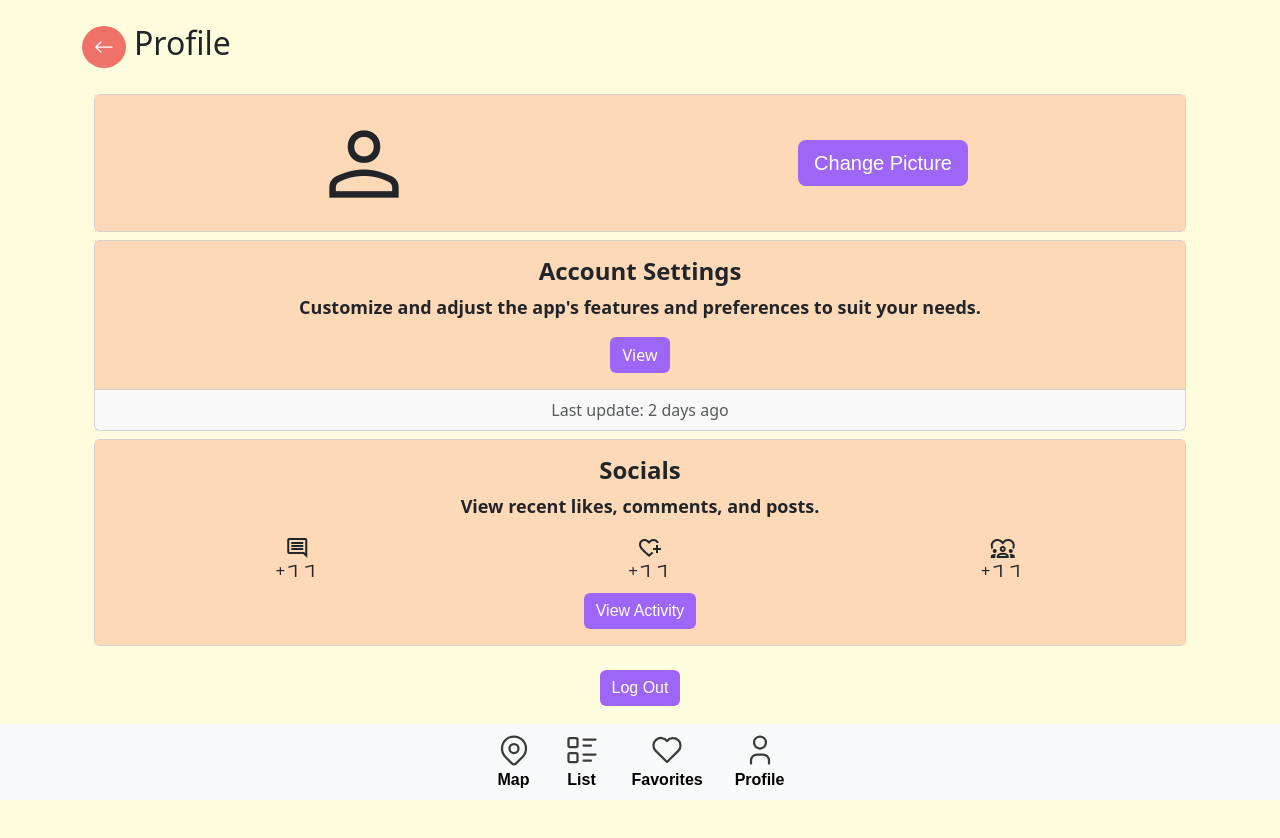
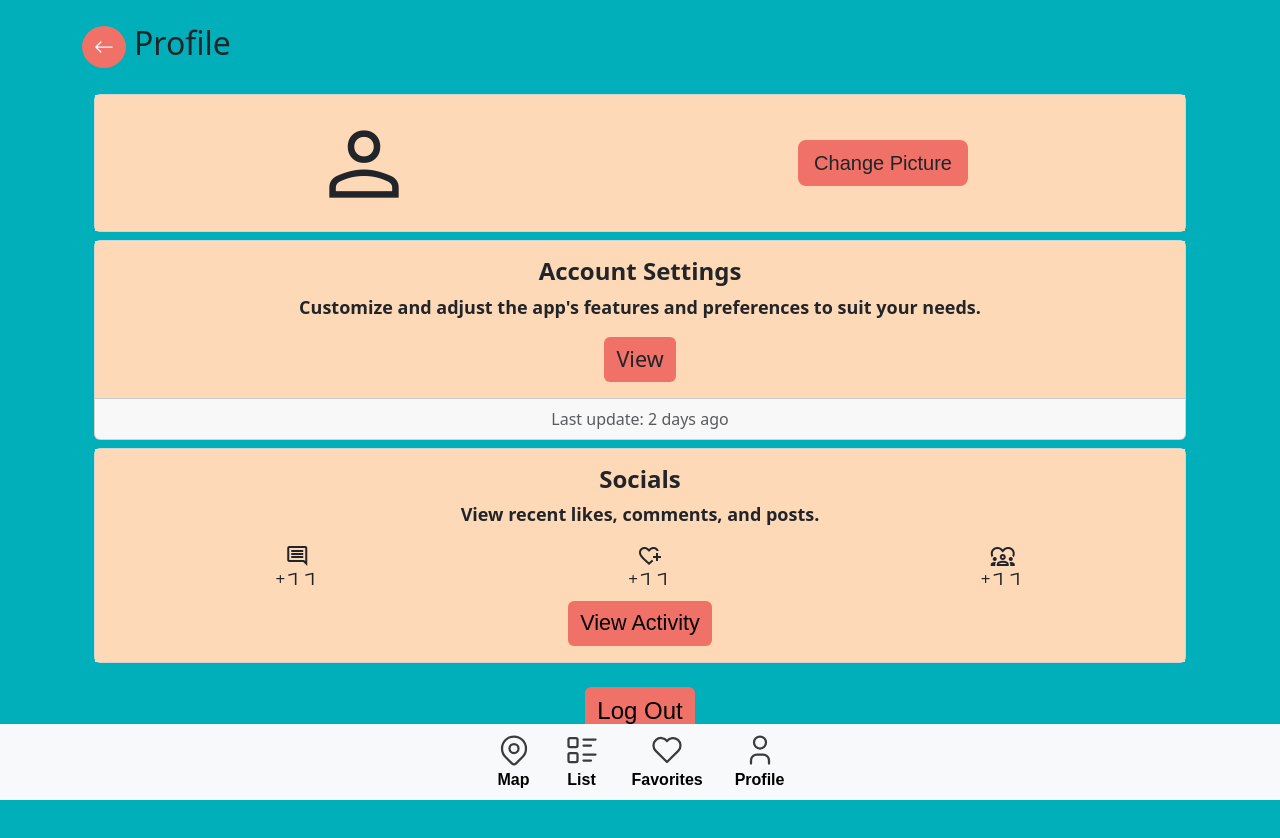
Before and after one commit to persephone-wong/1800_202410_DTC14, a plain HTML site: page profile.html in a window 1280 px wide. Before the commit the page ends 810 px from the top, so only its background shows below. Drawn offline with nearby package versions, Linux system fonts and the light colour scheme; no server answers; a script that the page names is missing.

Commit message:
changed background color

```diff
--- a/profile.html
+++ b/profile.html
@@ -55,7 +55,7 @@
                         person
                     </span>
                     <a href="profilePicture.html">
-                        <button id="changeProfilePic" type="button" class="btn btn-primary btn-lg bg-purple">Change
+                        <button id="changeProfilePic"type="button" class="btn btn-lg">Change
                             Picture</button>
                     </a>
                 </div>
@@ -67,7 +67,9 @@
                     <h5 class="card-title"><strong> Account Settings</strong></h5>
                     <p class="card-text"> Customize and adjust the app's features and preferences to suit your needs.
                     </p>
-                    <a id="accountSettings" href="account_details.html" class="btn btn-primary bg-purple">View</a>
+                    <a id="accountSettings" href="account_details.html" class="btn" style="background-color: #F07167;
+                    border: 0px;
+                    font-weight: 500;">View</a>
                 </div>
                 <div class="card-footer text-muted">
                     Last update: 2 days ago
--- a/styles/style.css
+++ b/styles/style.css
@@ -4,12 +4,13 @@ nav {
 }
 
 #bottomnavbar{
-  background-color: #FDFCDC;
+  background-color: #00AFB9;
+
 }
 
 body {
-  background-color: #FDFCDC;
-  padding-bottom: 40px;
+  background-color: #00AFB9;
+  padding-bottom: 70px;
 }
 
 a {
@@ -61,14 +62,24 @@ a {
   border-color: rgb(126, 62, 228);
 }
 
+#accountSettings{
+  background-color: #F07167;
+  font-weight: 500;
+  font-size: larger;
+}
+
 #changeProfilePic,
 #uploadPhotoProfile,
 #update {
-  background-color: rgb(158, 102, 247);
+  background-color: #F07167;
+  border: 0px;
+  font-weight: 500;
 }
 
 #viewActivity {
-  background-color: rgb(158, 102, 247);
+  background-color: #F07167;
+  color: black;
+  font-size: larger;
 }
 
 #logoutButton {
@@ -77,11 +88,13 @@ a {
 }
 
 #logOut {
-  background-color: rgb(158, 102, 247);
+  background-color: #F07167;
+  color: black;
+  font-size: x-large;
 }
 
 #accountSettings {
-  background-color: rgb(158, 102, 247);
+  background-color: #F07167;
 }
 
 .seeMore {
```
